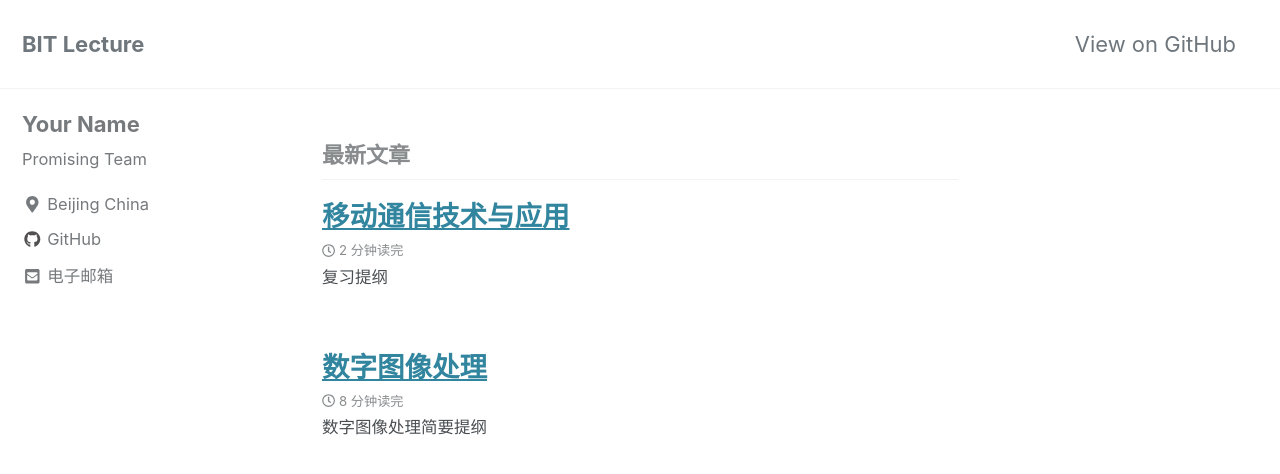
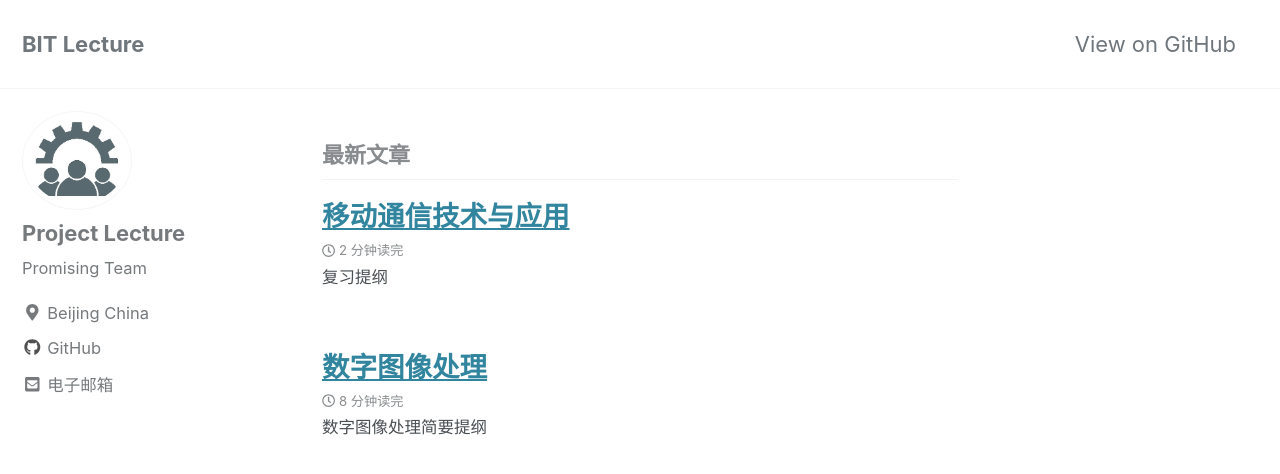
Before and after one commit to bitlecture/bitlecture.github.io, a Jekyll site: the page built from index.html, in a window 1280 px wide and 900 px high. Shown: the top 474 px of the window. Built offline with Jekyll 4.4.1, drawn with Linux system fonts in a browser that asks for light colours; cached includes are drawn as plain includes; nearby versions of some CDN libraries; the list of posts is cut into pages by our own code.

Commit message:
fix 2019-6-20 13:58:57

```diff
--- a/_config.yml
+++ b/_config.yml
@@ -106,8 +106,8 @@
 
 # Site Author
 author:
-  name             : "Your Name"
-  avatar           : # path of avatar image, e.g. "/assets/images/bio-photo.jpg"
+  name             : "Project Lecture"
+  avatar           : "/assets/images/team.jpg"
   bio              : "Promising Team"
   location         : "Beijing China"
   email            : "bitlecturepublic@163.com"
```
Also changed, not shown: assets/images/team.jpg (added), readme.md.
